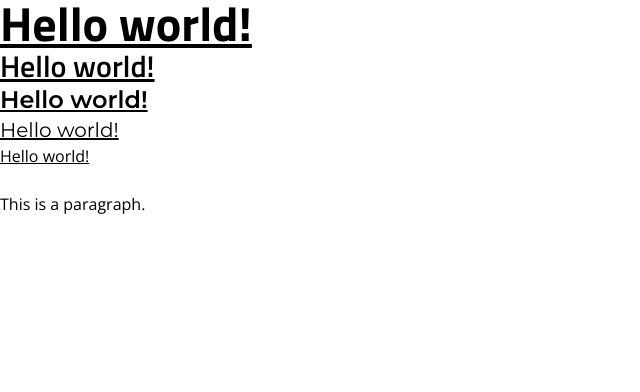
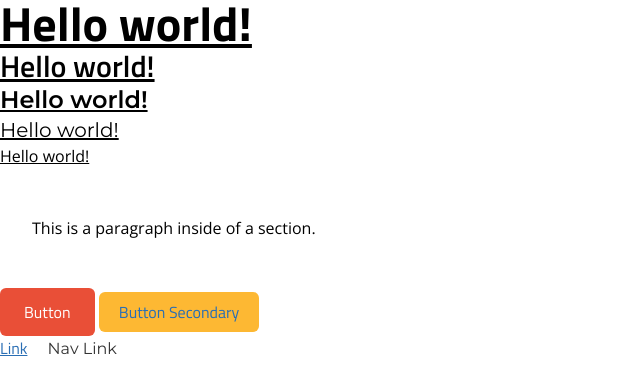
Before and after one commit to sedstan/sedkyssaid-v3, a Svelte app: page / in a window 1280 px wide. Shown: the top 392 px of the page, without its empty margins (0-640 px from the left). Built offline with nearby package versions, Linux system fonts and the light colour scheme; a web font is replaced by a local one.

Commit message:
WIP - Update styles --Corrects typo in tailwind config. --Adds styles for section, buttons and links

```diff
--- a/src/App.svelte
+++ b/src/App.svelte
@@ -6,8 +6,14 @@
   <h3 class="underline">Hello world!</h3>
   <h4 class="underline">Hello world!</h4>
   <h5 class="underline">Hello world!</h5>
+  <section class="section">
+    <p>This is a paragraph inside of a section.</p>
+  </section>
+  <button class="btn-primary" aria-label="Button">Button</button>
+  <button class="btn-secondary" aria-label="Button">Button Secondary</button>
   <br />
-  <p>This is a paragraph.</p>
+  <a class="link" href="https://#" aria-label="Link">Link</a>
+  <a class="nav-link" href="https://#" aria-label="Link">Nav Link</a>
 </main>
 
 <style>
--- a/src/app.css
+++ b/src/app.css
@@ -28,6 +28,60 @@
     @apply text-xl;
     @apply font-normal;
   }
+
+  /* Section */
+  .section {
+    @apply w-full;
+    @apply py-12;
+    @apply px-4;
+    @apply md:px-8;
+  }
+
+  /* Buttons */
+  .btn-primary {
+    @apply font-titillium;
+    @apply bg-accent;
+    @apply text-white;
+    @apply py-3;
+    @apply px-6;
+    @apply rounded-md;
+    @apply hover:bg-secondary;
+    @apply focus:ring-2;
+    @apply focus:ring-offset-2;
+    @apply focus:ring-secondary;
+  }
+
+  .btn-secondary {
+    @apply font-titillium;
+    @apply bg-secondary;
+    @apply text-primary;
+    @apply py-2;
+    @apply px-5;
+    @apply rounded-md;
+    @apply hover:bg-highlight;
+    @apply focus:ring-2;
+    @apply focus:ring-offset-2;
+    @apply focus:ring-highlight;
+  }
+
+  /* Links */
+  .link {
+    @apply font-titillium;
+    @apply text-primary;
+    @apply underline;
+    @apply hover:text-accent;
+    @apply focus:ring-2;
+    @apply focus:ring-accent;
+  }
+  .nav-link {
+    @apply font-montserrat;
+    @apply text-neutral-dark;
+    @apply hover:text-primary;
+    @apply px-4;
+    @apply py-2;
+    @apply focus:ring-2;
+    @apply focus:ring-primary;
+  }
 }
 
 /* #app {
--- a/src/output.css
+++ b/src/output.css
@@ -589,6 +589,127 @@ h4 {
   font-weight: 400;
 }
 
+/* Section */
+
+.section {
+  width: 100%;
+  padding-top: 3rem;
+  padding-bottom: 3rem;
+  padding-left: 1rem;
+  padding-right: 1rem;
+}
+
+@media (min-width: 768px) {
+  .section {
+    padding-left: 2rem;
+    padding-right: 2rem;
+  }
+}
+
+/* Buttons */
+
+.btn-primary {
+  font-family: "Titillium Web", sans-serif;
+  --tw-bg-opacity: 1;
+  background-color: rgb(233 79 55 / var(--tw-bg-opacity, 1));
+  --tw-text-opacity: 1;
+  color: rgb(255 255 255 / var(--tw-text-opacity, 1));
+  padding-top: 0.75rem;
+  padding-bottom: 0.75rem;
+  padding-left: 1.5rem;
+  padding-right: 1.5rem;
+  border-radius: 0.375rem;
+}
+
+.btn-primary:hover {
+  --tw-bg-opacity: 1;
+  background-color: rgb(253 184 51 / var(--tw-bg-opacity, 1));
+}
+
+.btn-primary:focus {
+  --tw-ring-offset-shadow: var(--tw-ring-inset) 0 0 0 var(--tw-ring-offset-width) var(--tw-ring-offset-color);
+  --tw-ring-shadow: var(--tw-ring-inset) 0 0 0 calc(2px + var(--tw-ring-offset-width)) var(--tw-ring-color);
+  box-shadow: var(--tw-ring-offset-shadow), var(--tw-ring-shadow), var(--tw-shadow, 0 0 #0000);
+  --tw-ring-offset-width: 2px;
+  --tw-ring-opacity: 1;
+  --tw-ring-color: rgb(253 184 51 / var(--tw-ring-opacity, 1));
+}
+
+.btn-secondary {
+  font-family: "Titillium Web", sans-serif;
+  --tw-bg-opacity: 1;
+  background-color: rgb(253 184 51 / var(--tw-bg-opacity, 1));
+  --tw-text-opacity: 1;
+  color: rgb(41 110 180 / var(--tw-text-opacity, 1));
+  padding-top: 0.5rem;
+  padding-bottom: 0.5rem;
+  padding-left: 1.25rem;
+  padding-right: 1.25rem;
+  border-radius: 0.375rem;
+}
+
+.btn-secondary:hover {
+  --tw-bg-opacity: 1;
+  background-color: rgb(176 254 118 / var(--tw-bg-opacity, 1));
+}
+
+.btn-secondary:focus {
+  --tw-ring-offset-shadow: var(--tw-ring-inset) 0 0 0 var(--tw-ring-offset-width) var(--tw-ring-offset-color);
+  --tw-ring-shadow: var(--tw-ring-inset) 0 0 0 calc(2px + var(--tw-ring-offset-width)) var(--tw-ring-color);
+  box-shadow: var(--tw-ring-offset-shadow), var(--tw-ring-shadow), var(--tw-shadow, 0 0 #0000);
+  --tw-ring-offset-width: 2px;
+  --tw-ring-opacity: 1;
+  --tw-ring-color: rgb(176 254 118 / var(--tw-ring-opacity, 1));
+}
+
+/* Links */
+
+.link {
+  font-family: "Titillium Web", sans-serif;
+  --tw-text-opacity: 1;
+  color: rgb(41 110 180 / var(--tw-text-opacity, 1));
+  text-decoration-line: underline;
+}
+
+.link:hover {
+  --tw-text-opacity: 1;
+  color: rgb(233 79 55 / var(--tw-text-opacity, 1));
+}
+
+.link:focus {
+  --tw-ring-offset-shadow: var(--tw-ring-inset) 0 0 0 var(--tw-ring-offset-width) var(--tw-ring-offset-color);
+  --tw-ring-shadow: var(--tw-ring-inset) 0 0 0 calc(2px + var(--tw-ring-offset-width)) var(--tw-ring-color);
+  box-shadow: var(--tw-ring-offset-shadow), var(--tw-ring-shadow), var(--tw-shadow, 0 0 #0000);
+  --tw-ring-opacity: 1;
+  --tw-ring-color: rgb(233 79 55 / var(--tw-ring-opacity, 1));
+}
+
+.nav-link {
+  font-family: "Montserrat", sans-serif;
+  --tw-text-opacity: 1;
+  color: rgb(51 51 51 / var(--tw-text-opacity, 1));
+}
+
+.nav-link:hover {
+  --tw-text-opacity: 1;
+  color: rgb(41 110 180 / var(--tw-text-opacity, 1));
+}
+
+.nav-link {
+  padding-left: 1rem;
+  padding-right: 1rem;
+  padding-top: 0.5rem;
+  padding-bottom: 0.5rem;
+}
+
+.nav-link:focus {
+  --tw-ring-offset-shadow: var(--tw-ring-inset) 0 0 0 var(--tw-ring-offset-width) var(--tw-ring-offset-color);
+  --tw-ring-shadow: var(--tw-ring-inset) 0 0 0 calc(2px + var(--tw-ring-offset-width)) var(--tw-ring-color);
+  box-shadow: var(--tw-ring-offset-shadow), var(--tw-ring-shadow), var(--tw-shadow, 0 0 #0000);
+  --tw-ring-opacity: 1;
+  --tw-ring-color: rgb(41 110 180 / var(--tw-ring-opacity, 1));
+}
+
 .underline {
   text-decoration-line: underline;
 }
--- a/tailwind.config.js
+++ b/tailwind.config.js
@@ -9,7 +9,7 @@ export default {
         primary: '#296EB4',     // Deep Blue
         secondary: '#FDB833',   // Bright Yelllow-Orange
         accent: '#E94F37',      // Vibrant Red-Orange
-        hightlight: '#B0fe76',  // Light Green
+        highlight: '#B0fe76',  // Light Green
         neutral: {
           dark: '#333333',      // Dark Grey
           light: '#FFFFFF'      //White
```
